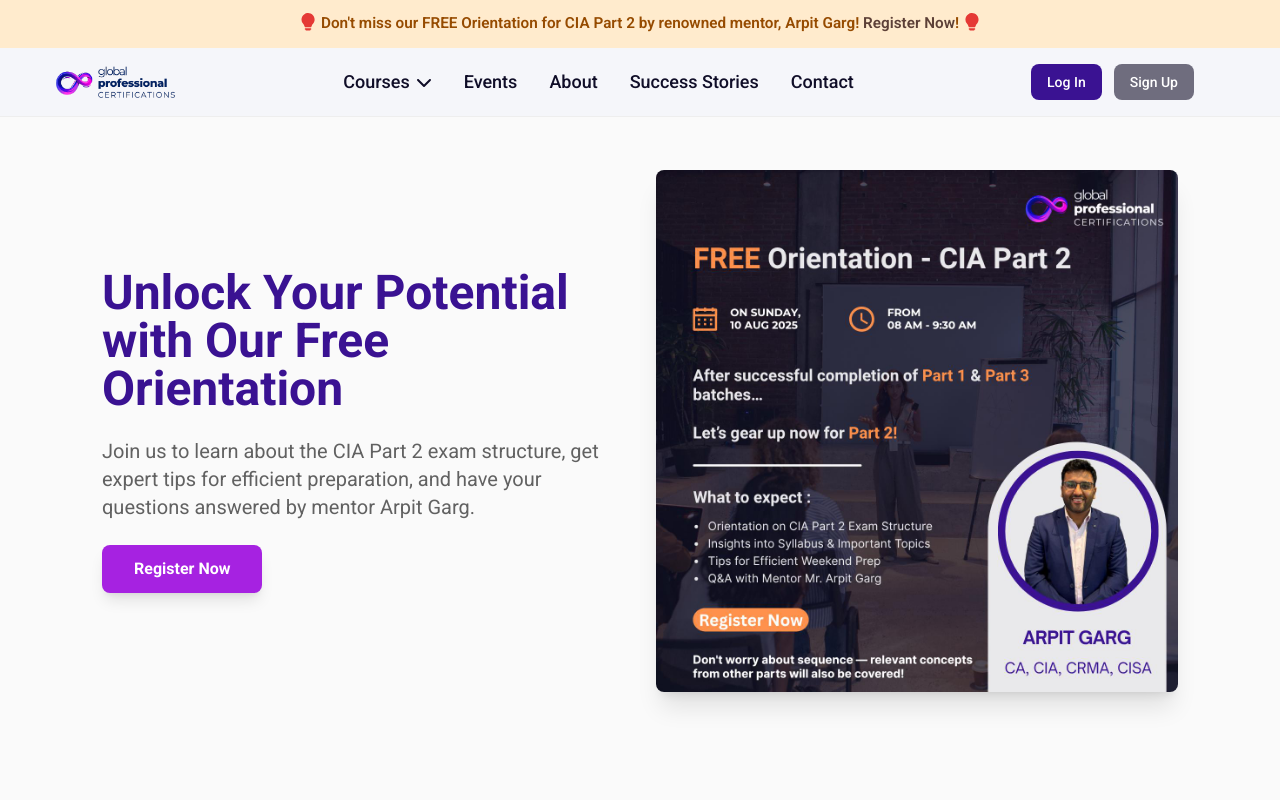
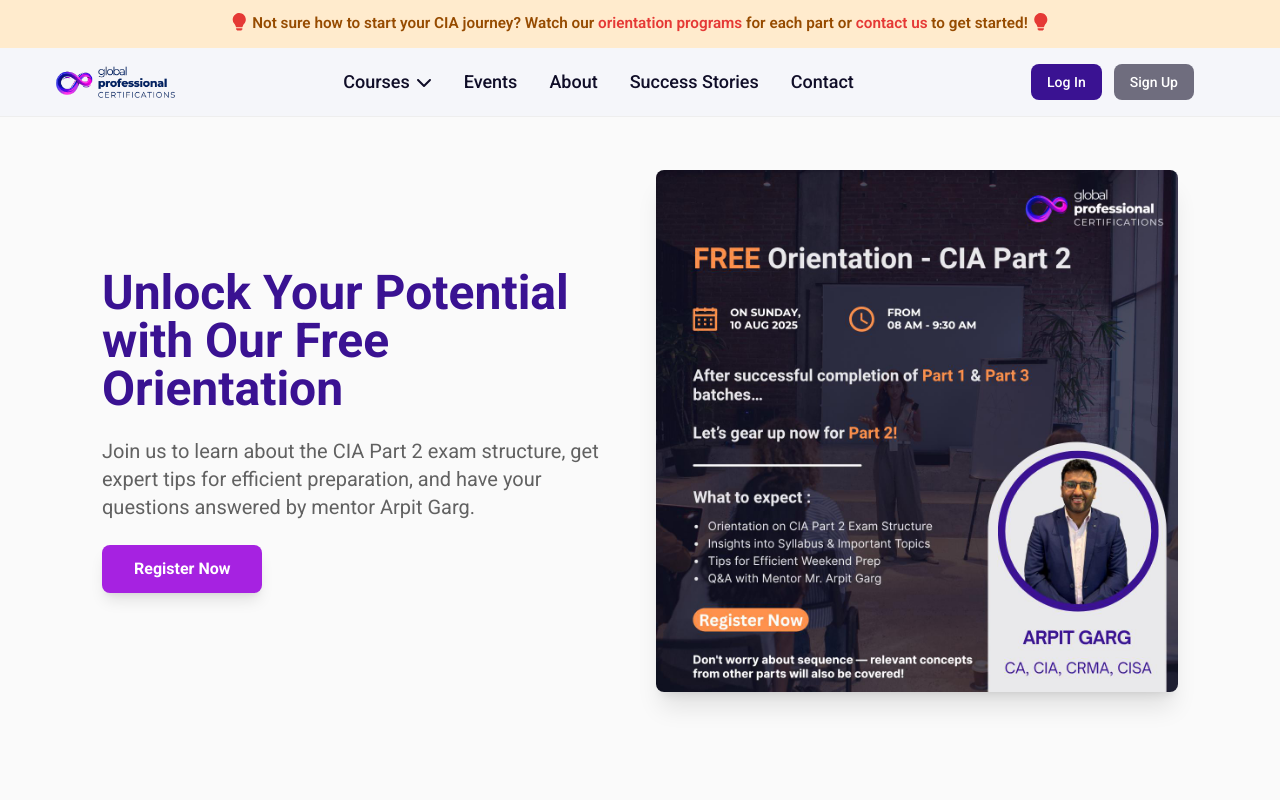
Before and after one commit to swapanmanna/gpc, a React (Vite) app: page / in a window 1280 px wide. Shown: the top 800 px of the page. Built offline with nearby package versions, Linux system fonts and the light colour scheme.

Commit message:
updated notification banner

```diff
--- a/src/components/Notifications/NotificationBanner.jsx
+++ b/src/components/Notifications/NotificationBanner.jsx
@@ -30,7 +30,7 @@ export default function NotificationBanner () {
                     animate={{  scale: [1, 1.1, 1] }}
                     transition={{ duration: 2, repeat: Infinity, ease: "linear" }}
                     className="md:text-sm text-xs md:p-0 px-8 font-semibold md:text-base">
-                    <BsLightbulbFill className="inline text-red-600 mr-1 pb-1 h-4 w-4 md:h-6 md:h-6" />Don't miss our FREE Orientation for CIA Part 2 by renowned mentor, Arpit Garg! <Link to="https://forms.zohopublic.in/globalprofessionalcertificat1/form/CISARegistration/formperma/XCSPbyS407UGWqXk-0oxeG7qxhKqYOo7uFJ57ZnhQPQ" target="_blank" className="text-brown-700 hover:underline">Register Now</Link>!<BsLightbulbFill className="inline text-red-600 ml-1 pb-1 h-4 w-4 md:h-6 md:h-6" />
+                    <BsLightbulbFill className="inline text-red-600 mr-1 pb-1 h-4 w-4 md:h-6 md:h-6" />Not sure how to start your CIA journey? Watch our <Link to="https://www.youtube.com/@global-professional-cert" target="_blank" className="text-red-600 hover:underline">orientation programs</Link> for each part or <Link className="text-red-600" to="/contact">contact us</Link> to get started!<BsLightbulbFill className="inline text-red-600 ml-1 pb-1 h-4 w-4 md:h-6 md:h-6" />
                     </motion.p>
                     :
                     <p className="md:text-sm text-xs md:p-0 px-8 font-semibold md:text-base">
```
